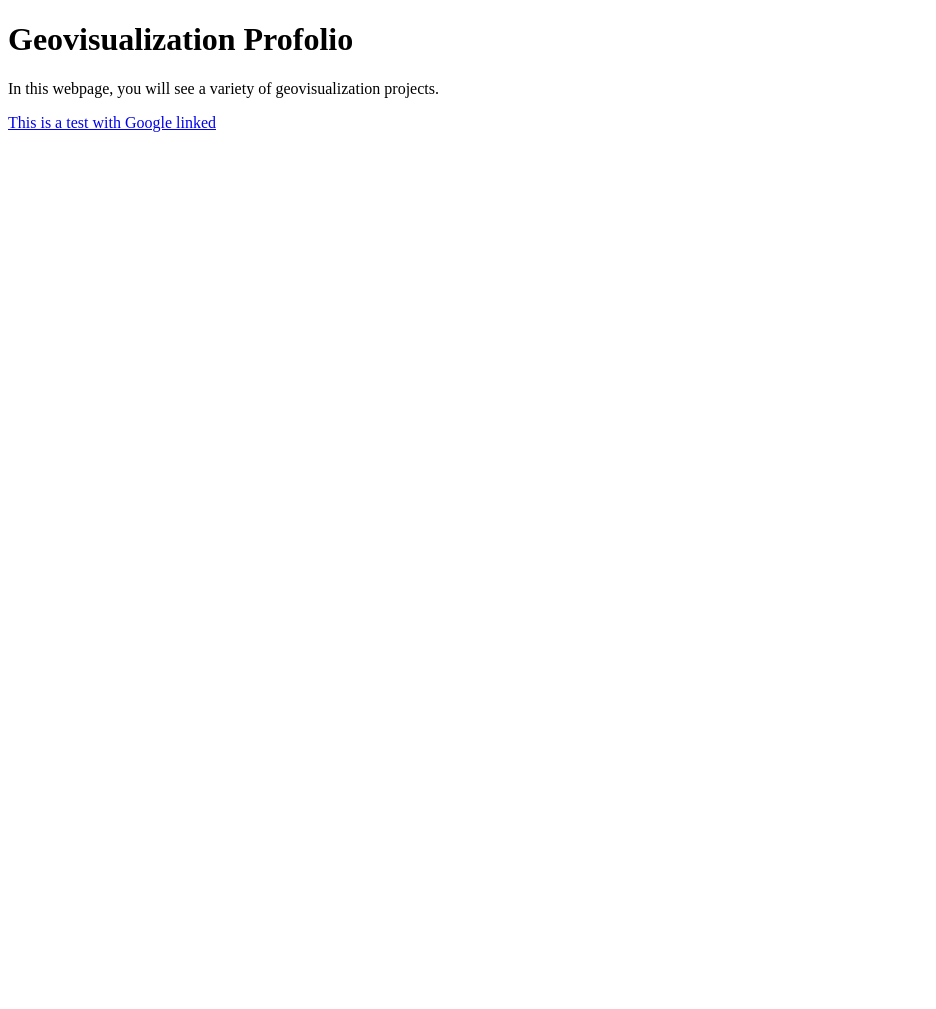
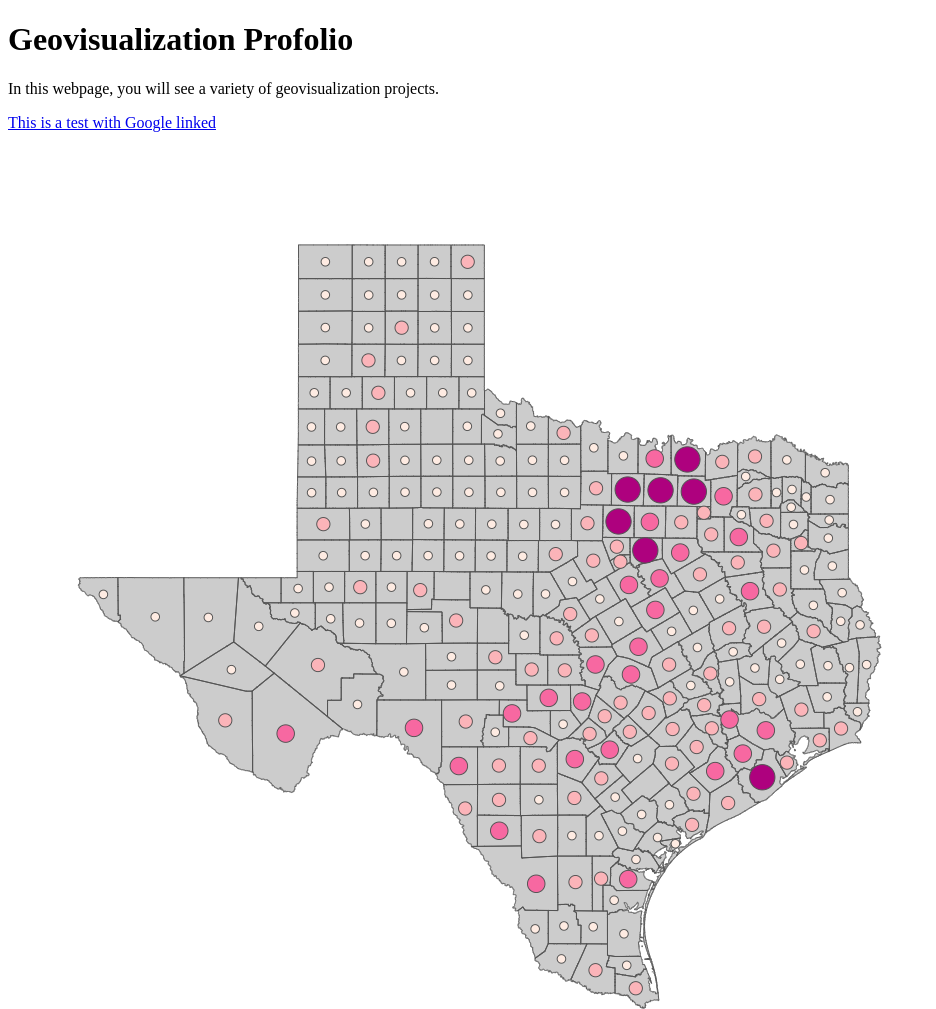
Before and after one commit to geog3540/kmstreepywheeler, a plain HTML site: page index.html in a window 1280 px wide. Shown: the whole page, without its empty margins (0-936 px from the left). Before the commit the page ends 800 px from the top, so only its background shows below. Drawn offline with Linux system fonts and the light colour scheme.

Commit message:
first example
draft / learning

```diff
--- a/index.html
+++ b/index.html
@@ -10,6 +10,8 @@
   <p> In this webpage, you will see a variety of geovisualization projects. </p>
 
   <p> <a href="https://www.google.com"> This is a test with Google linked </a> </p>
+
+  <p> <img src="images/graduatedSymbols.png" /> <p>
 </body>
 
 </html>
```
Also changed, not shown: images/graduatedSymbols.png (added).
